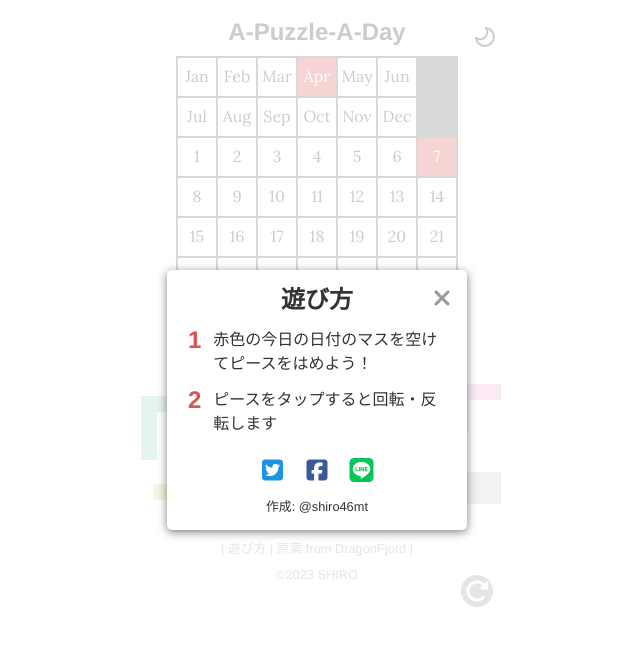
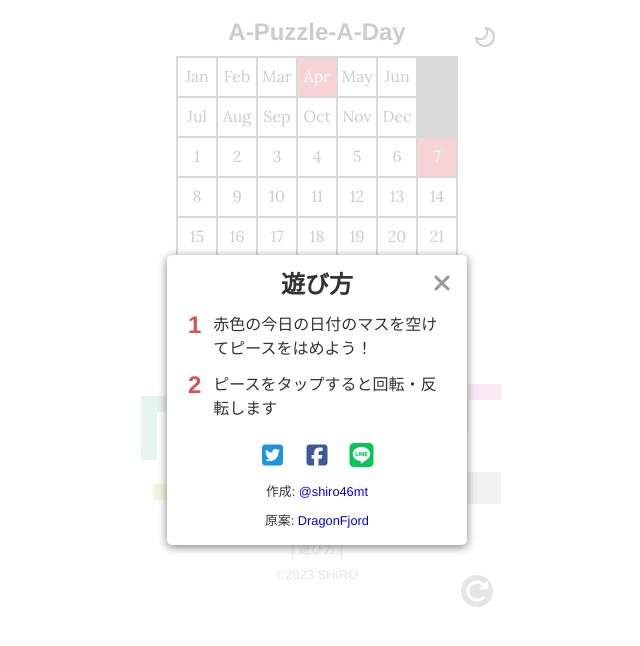
Before and after one commit to shiro46mt/a-puzzle-a-day, a plain HTML site: page docs/index.html in a window 1280 px wide. Both pictures are taken after a click on the link "遊び方". Shown: the whole page, without its empty margins (323-963 px from the left). Drawn offline with Linux system fonts and the light colour scheme; a web font is replaced by a local one.

Commit message:
change stylesheet

```diff
--- a/docs/index.html
+++ b/docs/index.html
@@ -69,6 +69,7 @@
         </div>
 
         <div class="author">作成: <a href="https://twitter.com/shiro46mt" target="_blank">@shiro46mt</a></div>
+        <div class="author">原案: <a href="https://www.dragonfjord.com/product/a-puzzle-a-day/?_amc-currency=JPY" target="_blank">DragonFjord</a></div>
         <div class="close-icon"><i class="fa-solid fa-xmark"></i></div>
       </div>
     </div>
@@ -246,7 +247,6 @@
   <div id="footer-menu">
     |
     <a onclick="openInfo();">遊び方</a> |
-    <a href="https://www.dragonfjord.com/product/a-puzzle-a-day/?_amc-currency=JPY" target="_blank">原案 from DragonFjord</a> |
   </div>
   <div id="footer">&copy;2023 SHIRO</div>
 
--- a/docs/style.css
+++ b/docs/style.css
@@ -155,7 +155,7 @@ input[type="checkbox"] {
 
 /* info */
 .overlay-window.overlay-window-info{
-  height: 260px;
+  height: 290px;
 }
 
 .info-table {
@@ -179,7 +179,7 @@ input[type="checkbox"] {
 
 .author a {
   text-decoration: none;
-  color: var(--main-text);
+  /* color: var(--main-text); */
 }
 
 /*** sns share ***/
```
